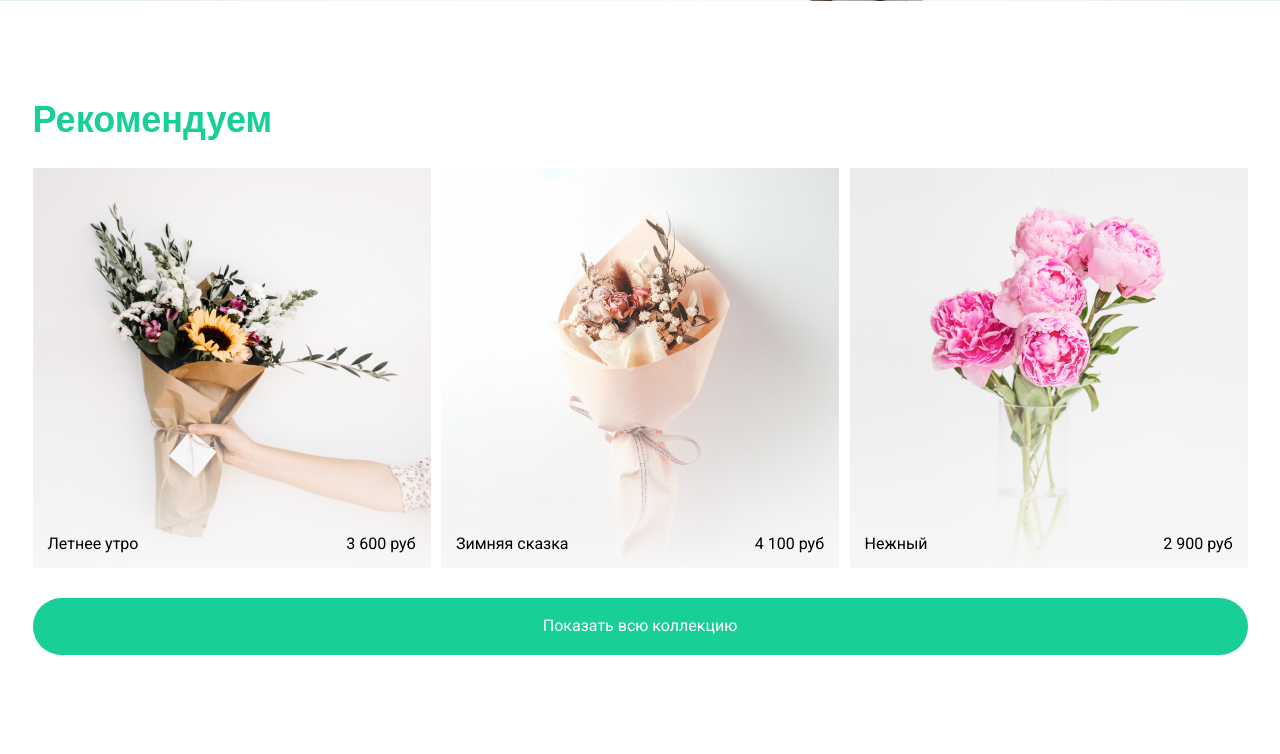
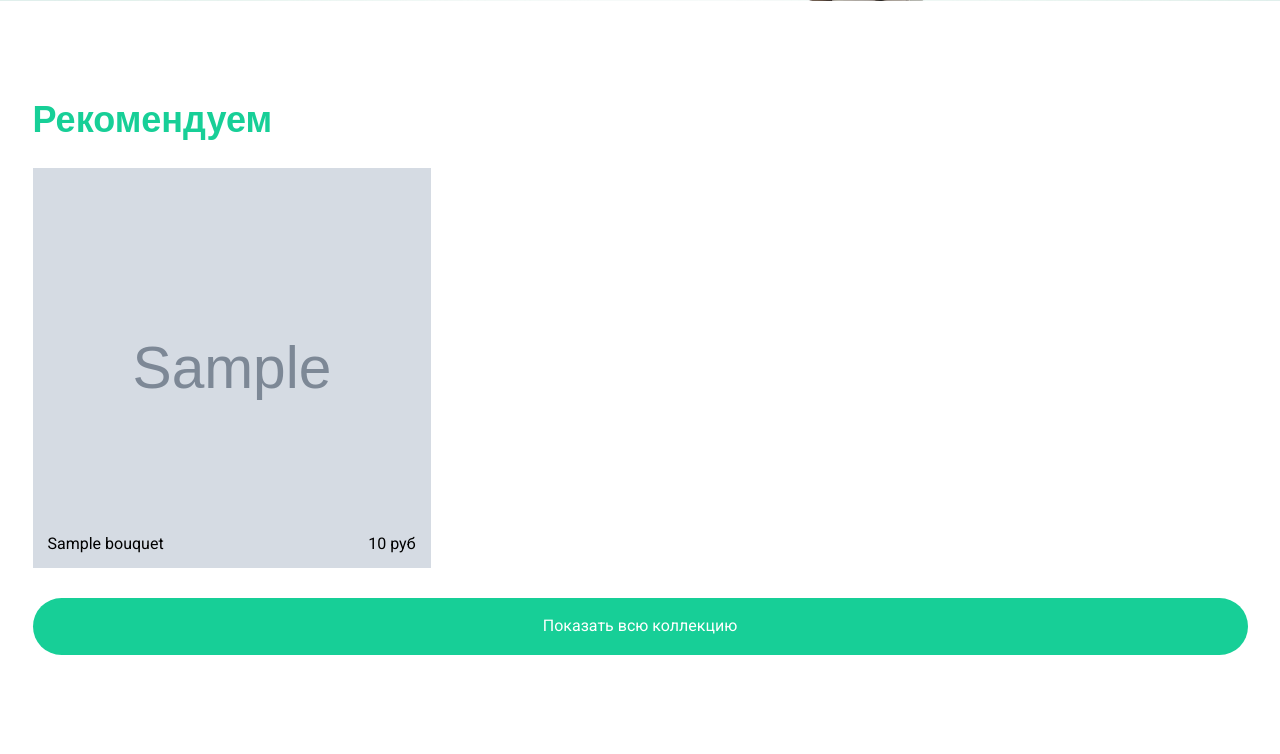
Before and after one commit to SergeyPostnikov/FlowerStore, a Django app: page / in a window 1280 px wide. Shown: the part 692-1446 px from the top of the page. Run offline with Django 4.2, Linux system fonts and the light colour scheme; tables that the repository leaves empty hold one stand-in row (Sample ...); some web fonts are replaced.

Commit message:
Show recommended bouquets on homepage

```diff
--- a/flower_workshop/flower_workshop/settings.py
+++ b/flower_workshop/flower_workshop/settings.py
@@ -38,6 +38,7 @@ INSTALLED_APPS = [
     'django.contrib.sessions',
     'django.contrib.messages',
     'django.contrib.staticfiles',
+    'django.contrib.humanize',
 
     # local
     'users2.apps.Users2Config',
@@ -111,7 +112,7 @@ AUTH_PASSWORD_VALIDATORS = [
 # Internationalization
 # https://docs.djangoproject.com/en/4.2/topics/i18n/
 
-LANGUAGE_CODE = 'en-us'
+LANGUAGE_CODE = 'ru-ru'
 
 TIME_ZONE = 'UTC'
 
--- a/flower_workshop/home/views.py
+++ b/flower_workshop/home/views.py
@@ -1,5 +1,13 @@
 from django.shortcuts import render
+
+from bouquets.models import Bouquet
 
 
 def index(request):
-    return render(request, 'home/index.html', context={})
+    return render(
+        request,
+        'home/index.html',
+        context={
+            'recommended_bouquets': Bouquet.objects.filter(recommended=True),
+        },
+    )
--- /dev/null
+++ b/flower_workshop/templates/bouquets/components/recommended_card.html
@@ -0,0 +1,12 @@
+ {% load static humanize %}
+
+<div class="recommended__block recommended__block_first"
+     {% if bouquet.image %}
+        style="background: url({{ bouquet.image.url }}) no-repeat center bottom / cover;"
+     {% endif %}
+>
+    <div class="recommended__block_elems ficb">
+        <span class="recommended__block_intro">{{ bouquet.name }}</span>
+        <span class="recommended__block_price">{{ bouquet.price|floatformat|intcomma }} руб</span>
+    </div>
+</div>
--- a/flower_workshop/templates/home/index.html
+++ b/flower_workshop/templates/home/index.html
@@ -42,24 +42,9 @@
 			<div class="recommended p100">
 				<div class="title">Рекомендуем</div>
 				<div class="recommended__elems ficb">
-					<div class="recommended__block recommended__block_first">
-						<div class="recommended__block_elems ficb">
-							<span class="recommended__block_intro">Летнее утро</span>
-							<span class="recommended__block_price">3 600 руб</span>
-						</div>
-					</div>
-					<div class="recommended__block recommended__block_sec">
-						<div class="recommended__block_elems ficb">
-							<span class="recommended__block_intro">Зимняя сказка</span>
-							<span class="recommended__block_price">4 100 руб</span>
-						</div>
-					</div>
-					<div class="recommended__block recommended__block_thr">
-						<div class="recommended__block_elems ficb">
-							<span class="recommended__block_intro">Нежный</span>
-							<span class="recommended__block_price">2 900 руб</span>
-						</div>
-					</div>
+                    {% for recommended_bouquet in recommended_bouquets %}
+					    {% include 'bouquets/components/recommended_card.html' with bouquet=recommended_bouquet only %}
+                    {% endfor %}
 				</div>
 				<button class="btn recommended__btn">Показать всю коллекцию</button>
 			</div>
```
